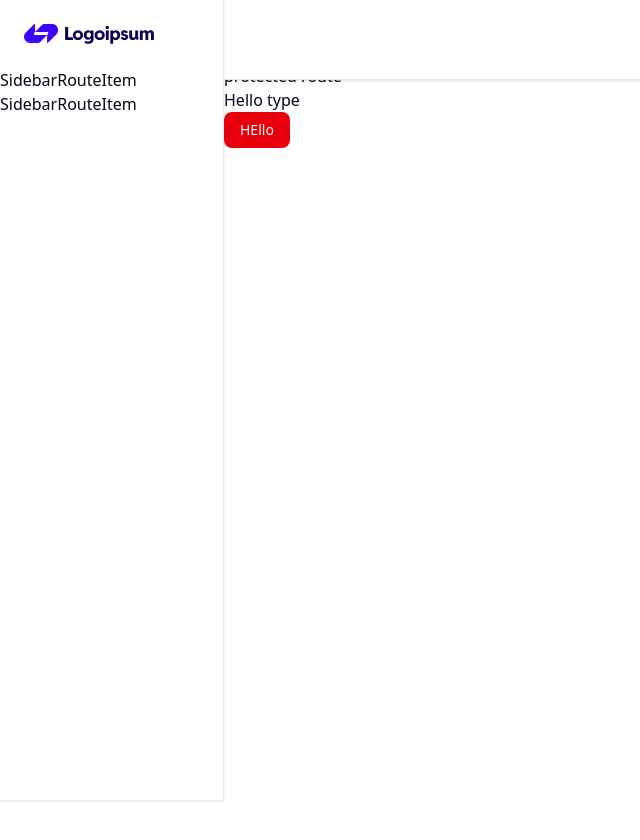
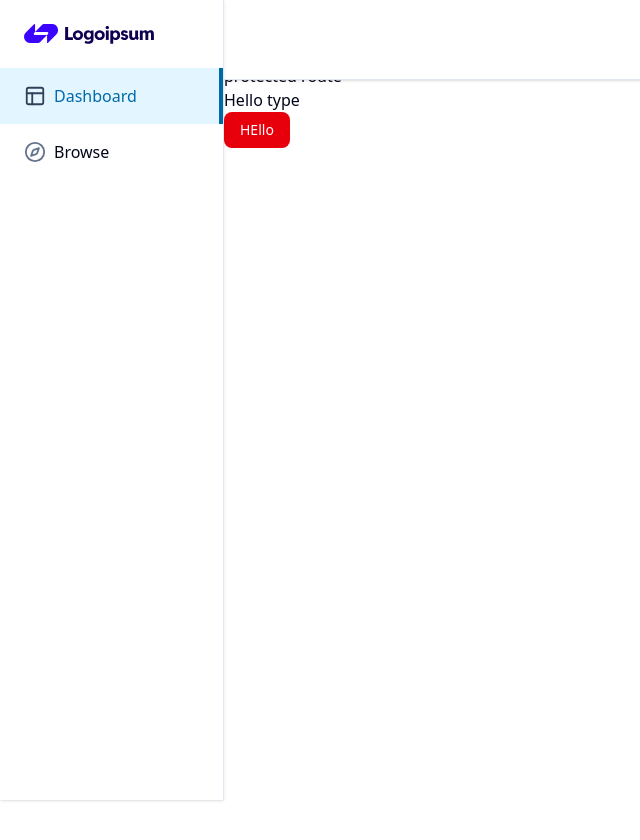
Before and after one commit to marwanGA09/elearning, a Next.js app: page / in a window 1280 px wide. Shown: the top 840 px of the page, without its empty margins (0-640 px from the left). Built offline with nearby package versions, Linux system fonts and the light colour scheme; no server answers.

Commit message:
mobile nav bar

```diff
--- /dev/null
+++ b/app/(dashboard)/(routes)/search/page.tsx
@@ -0,0 +1,7 @@
+import React from 'react';
+
+function search() {
+  return <div>this is search page</div>;
+}
+
+export default search;
--- a/app/(dashboard)/_component/SidebarRouteItem.tsx
+++ b/app/(dashboard)/_component/SidebarRouteItem.tsx
@@ -1,3 +1,4 @@
+import { cn } from '@/lib/utils';
 import { LucideIcon } from 'lucide-react';
 import { usePathname, useRouter } from 'next/navigation';
 
@@ -16,7 +17,35 @@
     pathname === href ||
     pathname.startsWith(`${href}/`);
 
-  return <div>SidebarRouteItem</div>;
+  const onClick = () => {
+    router.push(href);
+  };
+
+  return (
+    <button
+      onClick={onClick}
+      type="button"
+      className={cn(
+        'flex items-center gap-x-2 text-slate-500 text-sm-font[500] pl-6 transition-all hover:text-slate-600 hover:bg-slate-300/20 h-full',
+        isActive &&
+          'bg-sky-300/20  hover:bg-sky-300/20 text-sky-700 hover:text-sky-700  '
+      )}
+    >
+      <div className="flex items-center gap-x-2 py-4 h-full">
+        <Icon
+          size={22}
+          className={cn('text-slate-500', isActive && 'text-slate-700')}
+        />
+        {label}
+      </div>
+      <div
+        className={cn(
+          'ml-auto opacity-0 border-2  border-sky-700 h-full transition-all',
+          isActive && 'opacity-100'
+        )}
+      />
+    </button>
+  );
 }
 
 export default SidebarRouteItem;
--- a/app/(dashboard)/_component/sidebar.tsx
+++ b/app/(dashboard)/_component/sidebar.tsx
@@ -16,3 +16,4 @@
 }
 
 export default Sidebar;
+// No additional code is needed at the placeholder.
```
